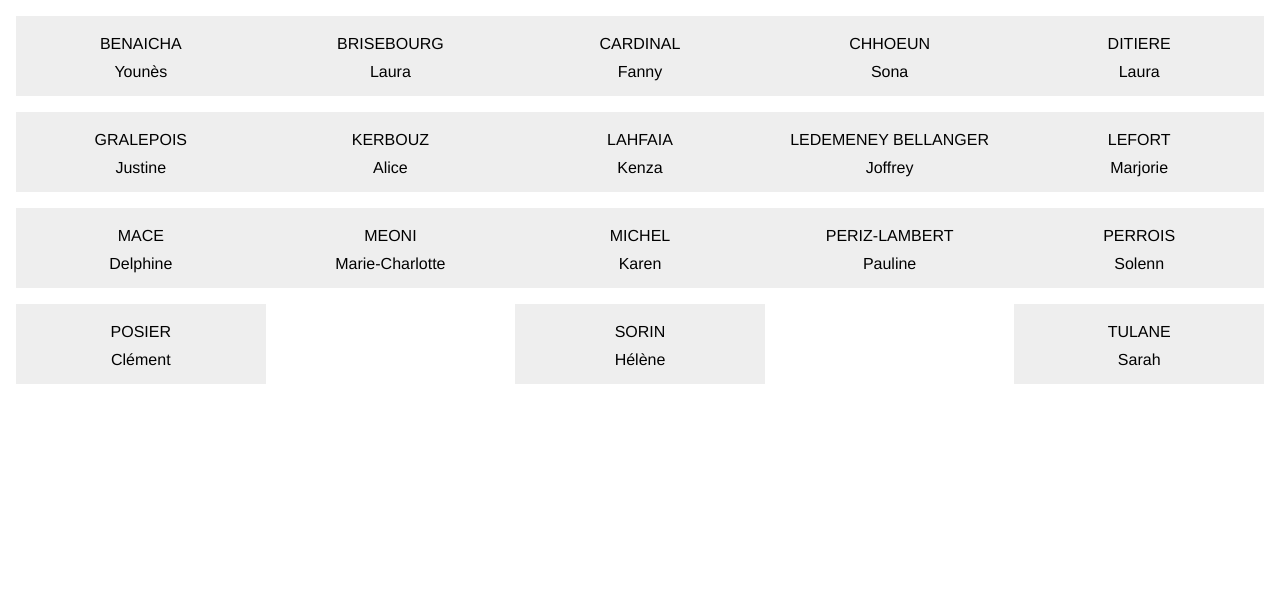
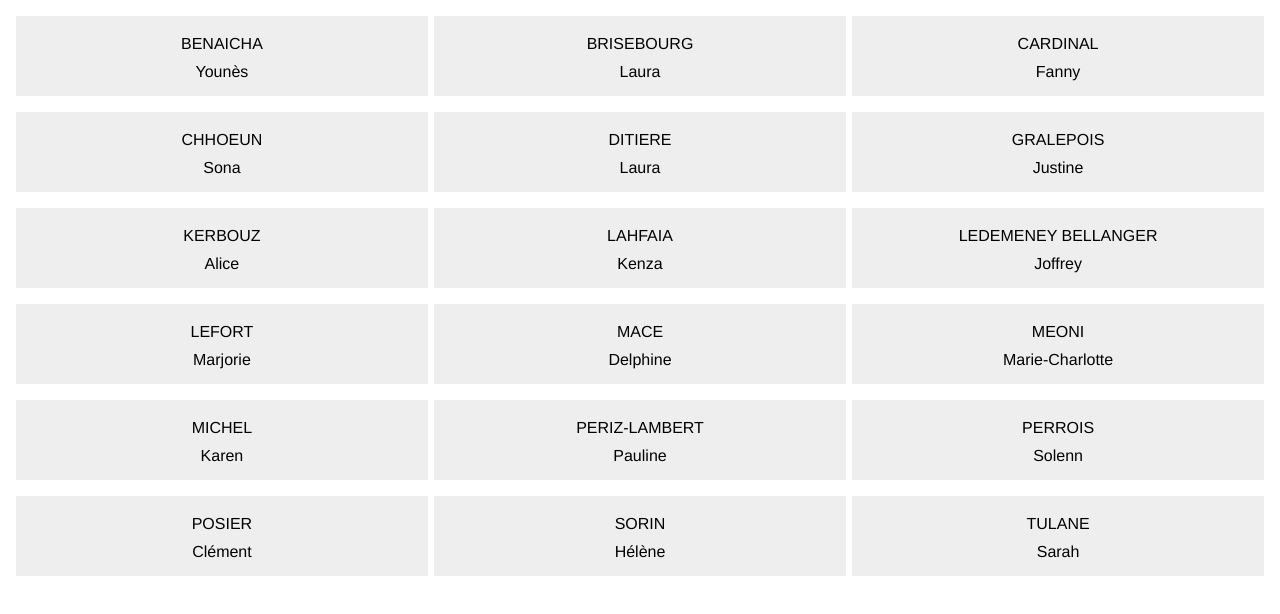
Before and after one commit to asc-code/formulaire, a plain HTML site: page index.html in a window 1280 px wide. Drawn offline with Linux system fonts and the light colour scheme.

Commit message:
Update styles.css

```diff
--- a/styles.css
+++ b/styles.css
@@ -16,10 +16,9 @@ ul#etudiants {
     margin: 1rem;}
 
 ul#etudiants li.etudiant {
-    width: 19%;
+    width: 33%;
 
     display: block;
-    width: 20%;
     height: 5rem;
     margin-bottom: 1rem;
     text-align: center;
```
